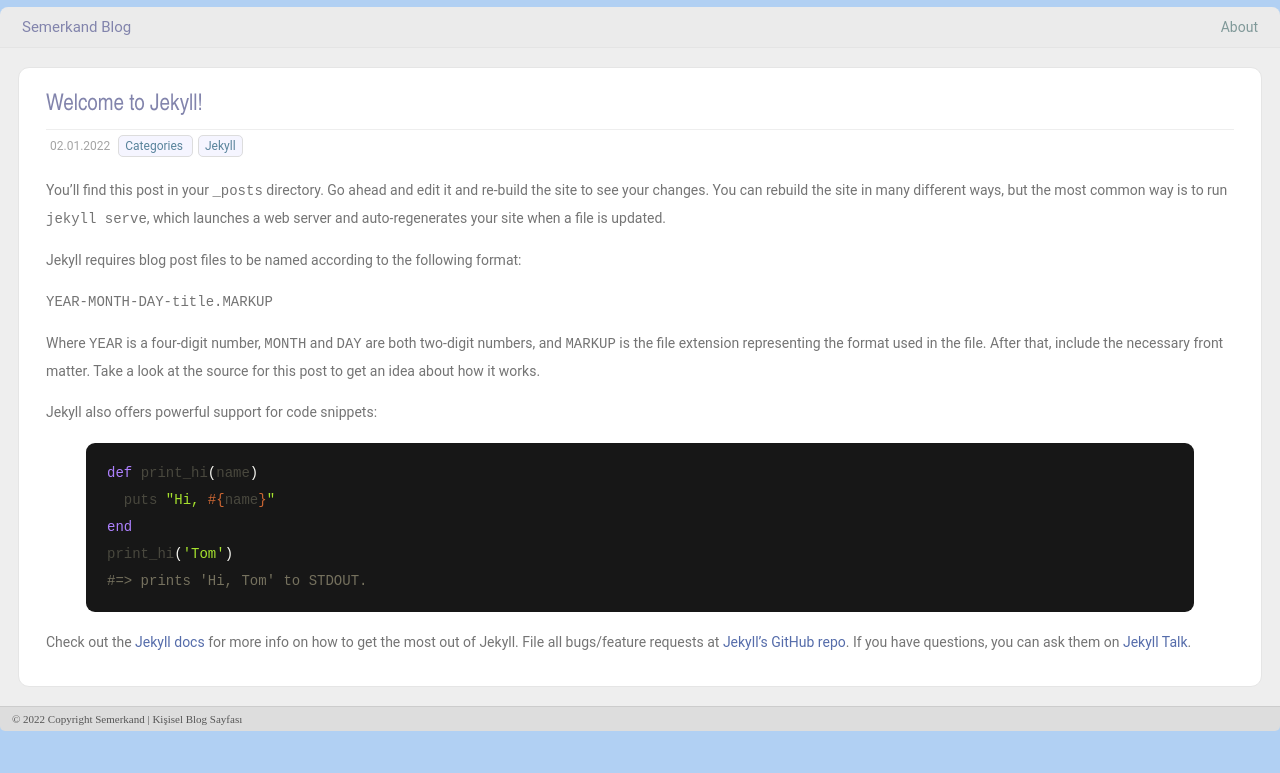
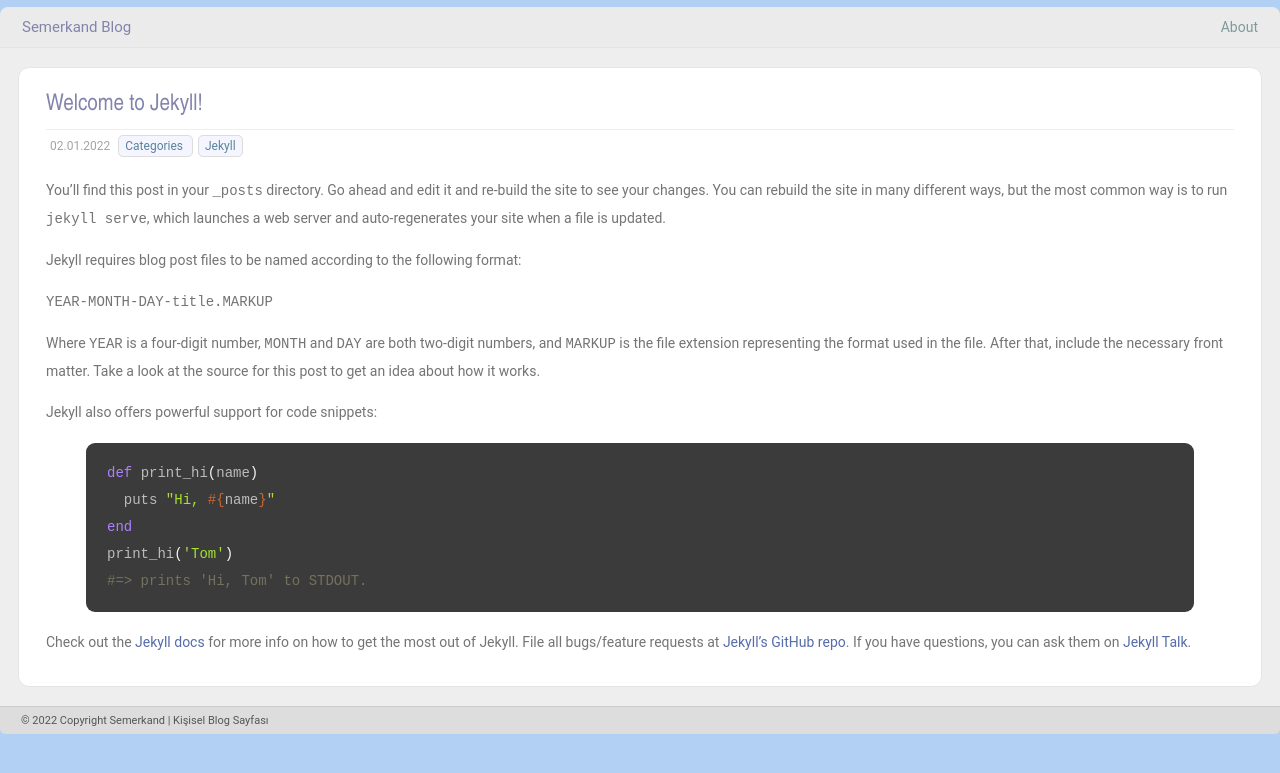
Before and after one commit to mtnzorlu/semerkand, a Jekyll site: the page built from _posts/2022-01-02-welcome-to-jekyll.markdown, in a window 1280 px wide. Shown: the top 773 px of the page. Built offline with Jekyll 4.4.1, drawn with Linux system fonts in a browser that asks for light colours.

Commit message:
css güzelleme

```diff
--- a/assets/css/style.css
+++ b/assets/css/style.css
@@ -1,5 +1,5 @@
 body{border: 0; margin: 0; padding: 0; box-sizing: border-box; background-color: #b1d0f3;}
-.container{width: 925px; margin: 0 auto; text-decoration: none;}
+.container{width: 925px; margin: 0 auto; text-decoration: none; font-family: 'Roboto', Arial, Helvetica, sans-serif;}
 .content{background-color: #eeeeee; padding: 11px 18px;
 font-family: 'Roboto', Arial, Helvetica, sans-serif; color: #535353; font-size: 17px; line-height: 27px;}
 
@@ -38,7 +38,7 @@ table{font-size: 15px; margin: 2px 0; text-align: left;
     tr:nth-child(odd) {background-color: #EDEDED;}
     tr:nth-child(even) {background-color: #e4e4e4;}
 
-pre{padding: 17px 21px; font-size: 14px; white-space: pre-wrap; background-color: #171717; border-radius: 9px; overflow: auto;}
+pre{padding: 17px 21px; font-size: 14px; white-space: pre-wrap; background-color: #3b3b3b; border-radius: 9px; overflow: auto;}
 blockquote{margin: 0; padding: 2px 13px; background-color: #f0f0f0; border-left: 3px solid #d5d5d5; color: #707070;}
 .date{color: #a4a4a4; padding: 3px 4px; border-top: 1px solid #eee; font-size: 12px; text-transform: capitalize;}
 .category{border: 1px solid #ddd; padding: 3px 6px; margin-left: 5px; border-radius: 5px; background-color: #f5f5ff;}
@@ -53,7 +53,7 @@ blockquote{margin: 0; padding: 2px 13px; background-color: #f0f0f0; border-left:
 .pagination a:active{background-color: #858ed4;}
 
 .page-footer{background-color: #ddd; display: flex; align-items: center;
-    border-radius: 0 0 5px 5px; padding: 6px 12px; border-top: 1px solid #ccc;}
+    border-radius: 0 0 5px 5px; padding: 7px 21px; border-top: 1px solid #ccc;}
 .footer-copyright{color: #555; font-size: 11px;}
 
 
--- a/assets/css/syntax.css
+++ b/assets/css/syntax.css
@@ -1,7 +1,7 @@
 .highlight table td { padding: 5px; }
 .highlight table pre { margin: 0; }
 .highlight, .highlight .w {
-  color: #49483e;
+  color: #bbbbbb;
 }
 .highlight .err {
   color: #272822;
```
